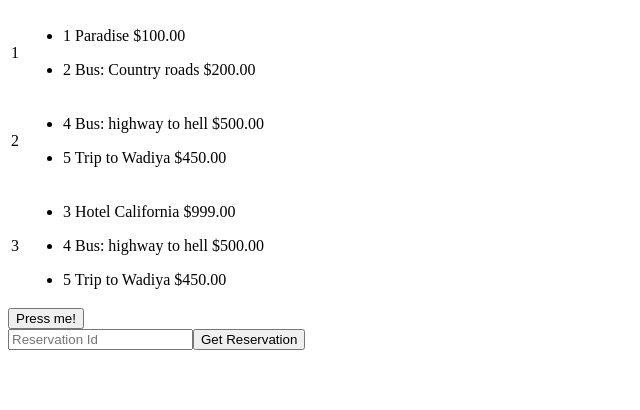
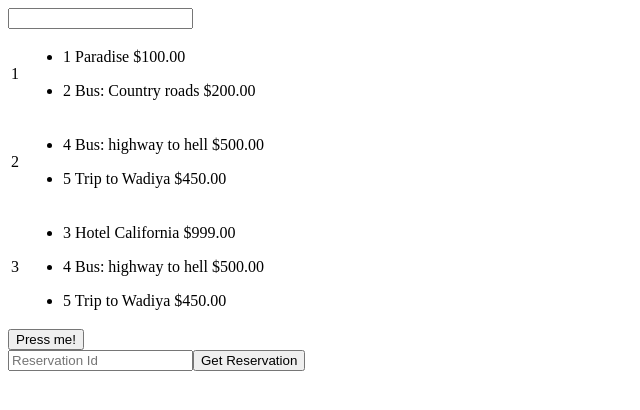
Before and after one commit to josip-paulik/utility-bar, an Angular app: page / in a window 1280 px wide. Shown: the top 410 px of the page, without its empty margins (0-640 px from the left). Built offline with nearby package versions, Linux system fonts and the light colour scheme.

Commit message:
merge on app.component.html

```diff
--- a/src/app/app.component.html
+++ b/src/app/app.component.html
@@ -1,3 +1,5 @@
+<app-query-parser></app-query-parser>
+
 <table class="table">
   <tr *ngFor="let reservation of reservations">
     <td>{{reservation.id}}</td>
@@ -11,5 +13,7 @@
 
 <button class="btn-primary" (click)="addNewReservation()">Press me!</button>
 <br />
-<input #reservationIdSearchInput (keyup.enter)="getReservation(reservationIdSearchInput.value)" placeholder="Reservation Id"/>
+<input #reservationIdSearchInput (keyup.enter)="getReservation(reservationIdSearchInput.value)" placeholder="Reservation Id" />
 <button class="btn-primary" (click)="getReservation(reservationIdSearchInput.value)">Get Reservation</button>
+
+<router-outlet></router-outlet>
```
